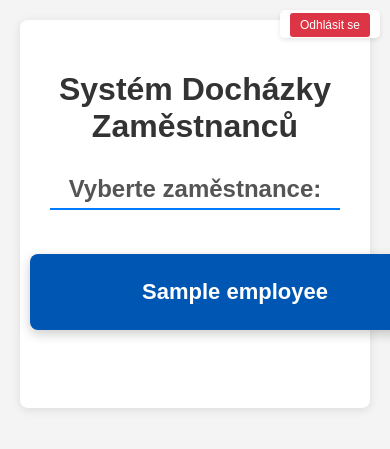
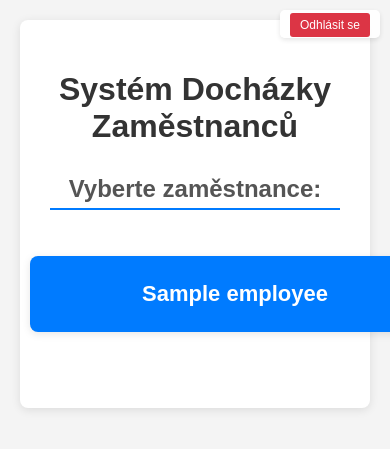
Before and after one commit to alacham/dochazka, a Flask app: template templates/home.html in a window 390 px wide, with the pointer over the restyled element; the page is wider, and only the part inside the window is pictured. Shown: the top 449 px of that part. Run offline with Flask 3, Linux system fonts and the light colour scheme; the template is opened without the code that fills it: most values are stand-ins (such as "Sample title", 1, 10 or a date in 2020).

Commit message:
remove hover effects, works badly on tablet

```diff
--- a/templates/base.html
+++ b/templates/base.html
@@ -63,11 +63,6 @@
             font-size: 22px;
             font-weight: 600;
             box-shadow: 0 2px 8px rgba(0,0,0,0.1);
-        }
-        .employee-list a:hover, .btn:hover {
-            background-color: #0056b3;
-            transform: translateY(-2px);
-            box-shadow: 0 4px 12px rgba(0,0,0,0.2);
         }
         .btn-enter {
             background-color: #28a745;
@@ -152,11 +147,6 @@
             font-size: 12px;
             transition: background-color 0.3s;
         }
-        .logout-btn:hover {
-            background-color: #c82333;
-            text-decoration: none;
-            color: white;
-        }
     </style>
 </head>
 <body>
```
